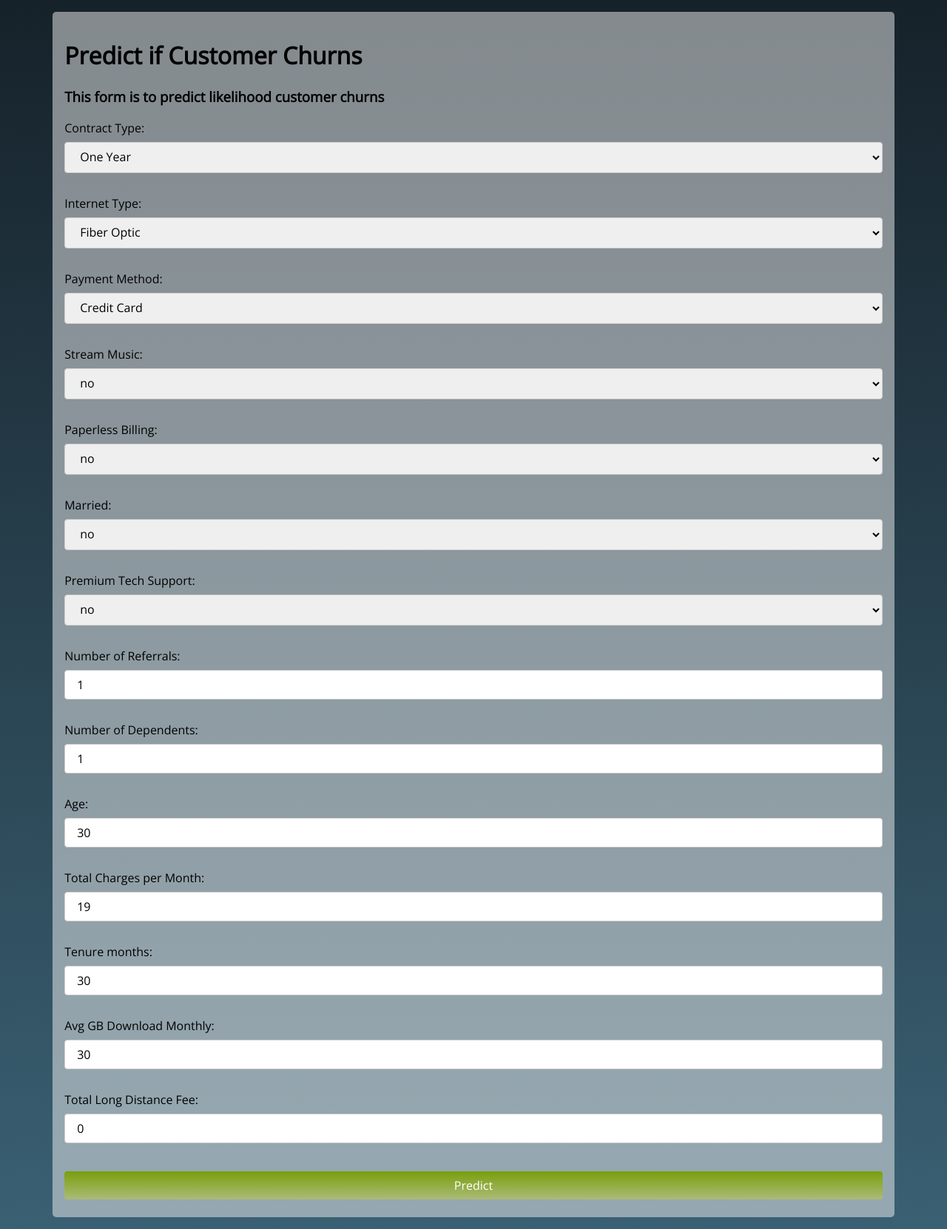
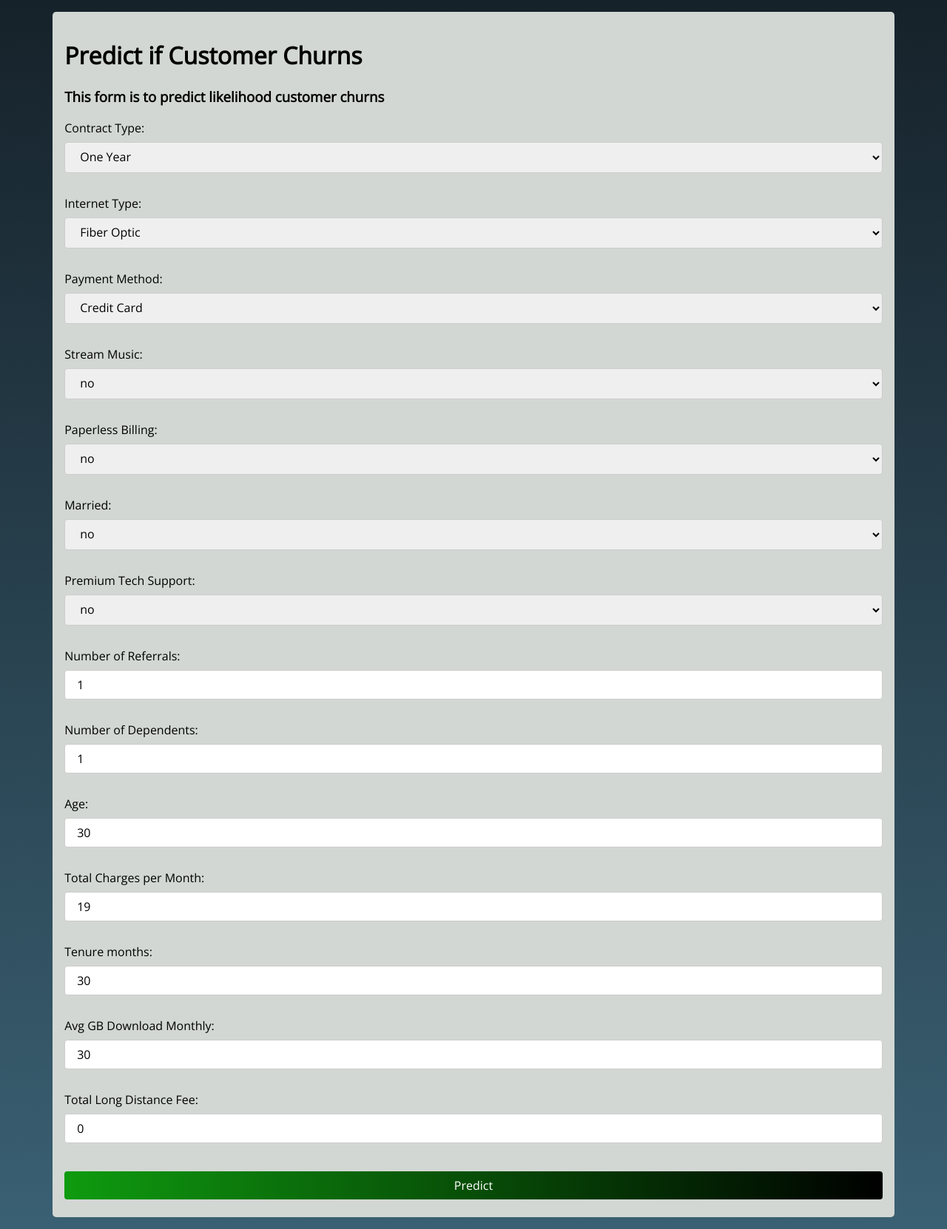
Before and after one commit to MHidayatz/AI300_Projects, a Flask app: page / in a window 1280 px wide. Shown: the whole page at 74% size. Run offline with Flask 3, Linux system fonts and the light colour scheme.

Commit message:
Updated another fancy style

```diff
--- a/src/static/style.css
+++ b/src/static/style.css
@@ -7,9 +7,6 @@ body {
     background: linear-gradient(to top, #3A6073, #16222A); /* W3C, IE 10+/ Edge, Firefox 16+, Chrome 26+, Opera 12+, Safari 7+ */
     font-size: 16px; /* Increased the base font size */
 }
-
- /* W3C, IE 10+/ Edge, Firefox 16+, Chrome 26+, Opera 12+, Safari 7+ */
-
 
 input, select {
     /* Reference: https://stackoverflow.com/a/6080482 */
@@ -32,14 +29,12 @@ input[type=text], input[type=number], select {
     box-sizing: border-box;
 }
 
-/* Fancy submit button here: https://uigradients.com/#Reaqua */
+/* Fancy submit button here: https://uigradients.com/#Terminal */
 input[type=submit] {
     width: 100%;
-    background: #799F0C;  /* fallback for old browsers */
-    background: -webkit-linear-gradient(to top, #ACBB78, #799F0C);  /* Chrome 10-25, Safari 5.1-6 */
-    background: linear-gradient(to top, #ACBB78, #799F0C); /* W3C, IE 10+/ Edge, Firefox 16+, Chrome 26+, Opera 12+, Safari 7+ */
-
-
+    background: #000000;  /* fallback for old browsers */
+    background: -webkit-linear-gradient(to right, #0f9b0f, #000000);  /* Chrome 10-25, Safari 5.1-6 */
+    background: linear-gradient(to right, #0f9b0f, #000000); /* W3C, IE 10+/ Edge, Firefox 16+, Chrome 26+, Opera 12+, Safari 7+ */
     color: white;
     padding: 0.5em 1em;
     margin: 0.5em 0;
@@ -56,7 +51,7 @@ div {
     border-radius: 5px;
     padding: 1em; /* Using em for padding */
     margin: 1em 5%; /* Using percentage for left and right margins */
-    background-color: rgba(242, 242, 242, 0.5);
+    background-color: rgba(210, 215, 211, 1);
 }
 
 /* Media Queries for responsiveness */
```
